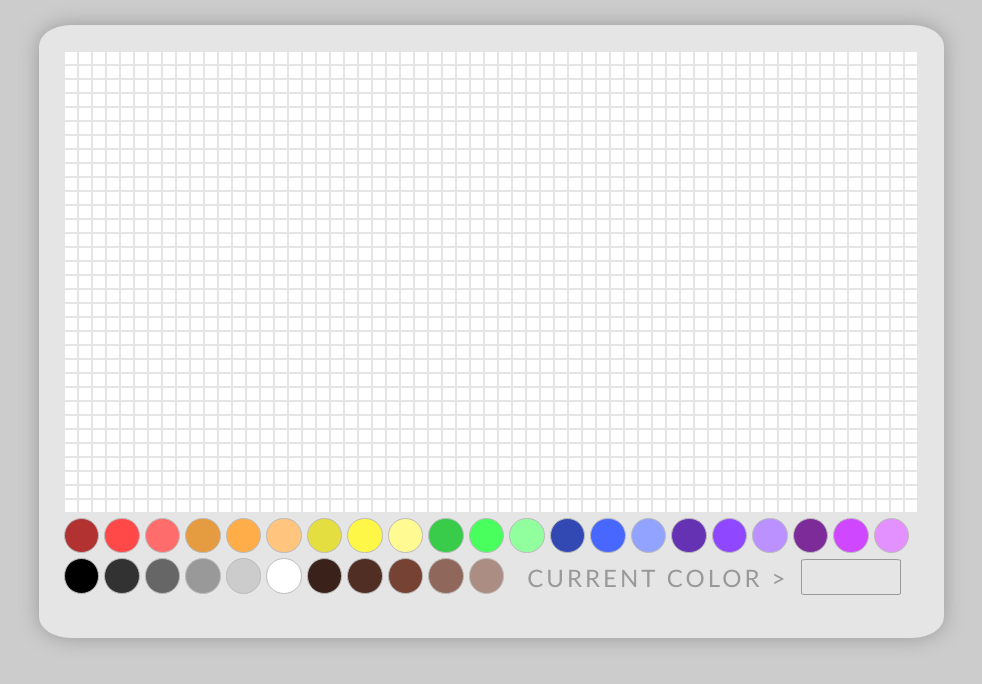
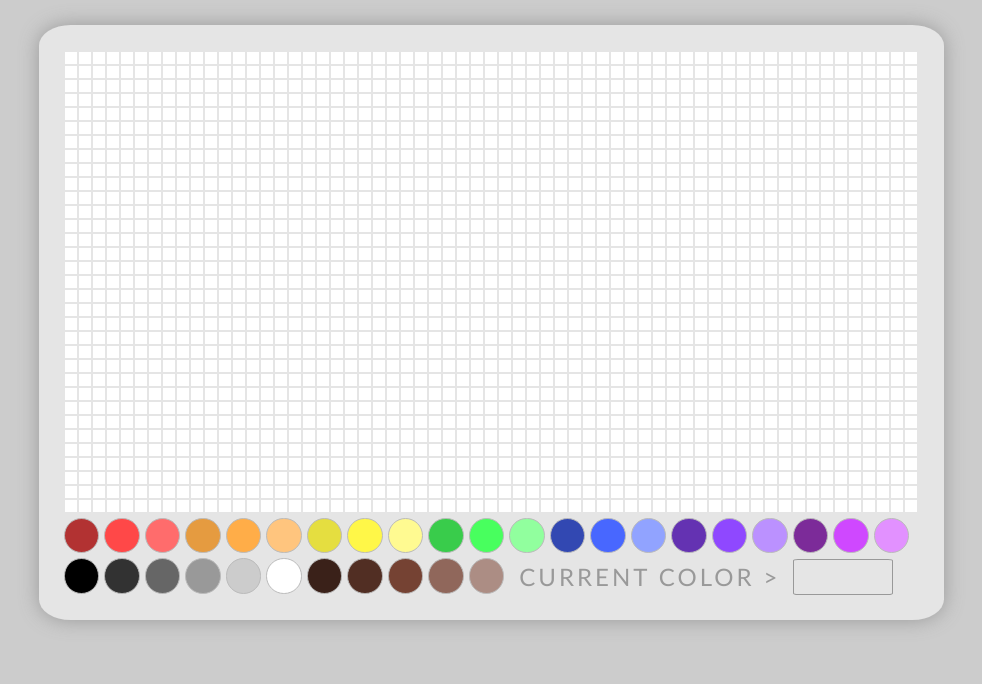
Before and after one commit to gSchool/pixel-art-maker, a plain HTML site: page index.html in a window 1280 px wide. Shown: the whole page, without its empty margins (149-1131 px from the left). Drawn offline with Linux system fonts and the light colour scheme.

Commit message:
Refactor to flexbox

```diff
--- a/app.css
+++ b/app.css
@@ -15,37 +15,23 @@ h2 {
   font-family: Gill Sans;
   font-size: 1.5rem;
   font-weight: 400;
-  float: left;
   letter-spacing: 3px;
-  line-height: 2.4rem;
-  margin: 0;
+  line-height: 2.2rem;
+  margin: 6px 0 0 10px;
 }
 
 main {
   background: #e5e5e5;
   border-radius: 3.5%;
   box-shadow: 0 0 20px #999;
-  margin: 0 auto;
-  margin-top: 2%;
+  margin: 2% auto 0;
   padding: 2%;
   width: 905px;
-}
-
-#canvas {
-  clear: both;
-  margin: 0 auto;
-}
-
-#palette {
-  clear: both;
-  height: 100px;
-  width: 100%;
 }
 
 .pixel {
   background: white;
   border: 1px solid #e5e5e5;
-  float: left;
   height: 14px;
   width: 14px;
 }
@@ -54,23 +40,19 @@ main {
   border: 1px solid #bbbbbb;
   border-radius: 50%;
   height: 35.5px;
-  float: left;
   margin: 5px 5px 0 0;
   width: 35.5px;
-}
-
-.selection {
-  float: left;
-  height: 35.5px;
-  margin-top: 6px;
-  padding-left: 18px;
 }
 
 .current {
   border: 1px solid #999999;
   border-radius: 5%;
-  float: left;
   height: 35.5px;
-  margin-left: 12px;
+  margin: 6px 0 0 12px;
   width: 100px;
 }
+
+#canvas, #palette {
+  display: flex;
+  flex-wrap: wrap;
+}
--- a/app.js
+++ b/app.js
@@ -69,18 +69,14 @@ var drawPalette = function() {
     palette.appendChild(color);
   }
 
-  var selection = document.createElement('div');
-  selection.className = 'selection';
-
   var heading = document.createElement('h2');
   heading.textContent = 'CURRENT COLOR >';
 
   var current = document.createElement('div');
   current.className = 'current';
 
-  selection.appendChild(heading);
-  selection.appendChild(current);
-  palette.appendChild(selection);
+  palette.appendChild(heading);
+  palette.appendChild(current);
 
   palette.addEventListener('click', function(event) {
     if (event.target.className !== 'color') {
```
